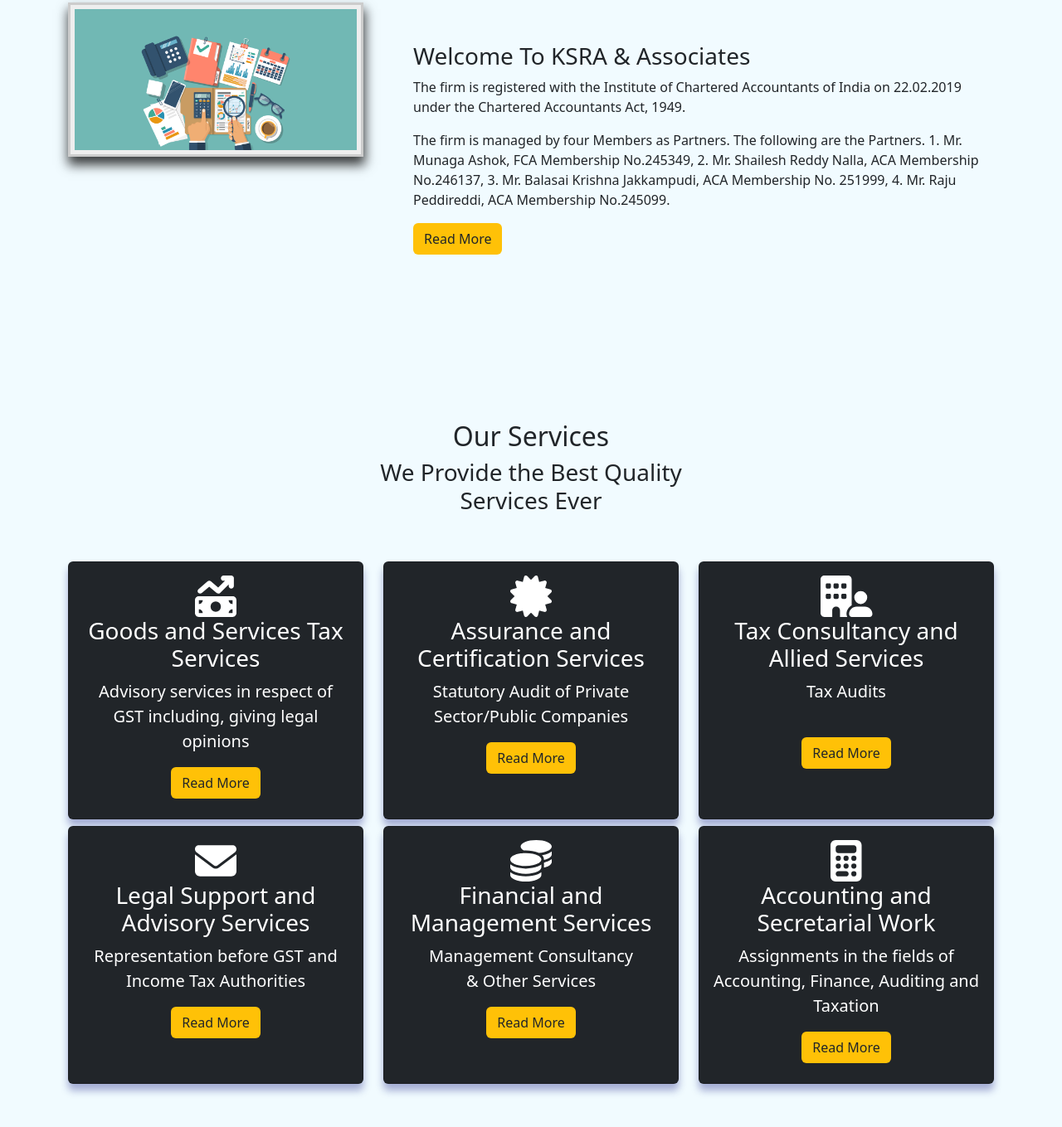
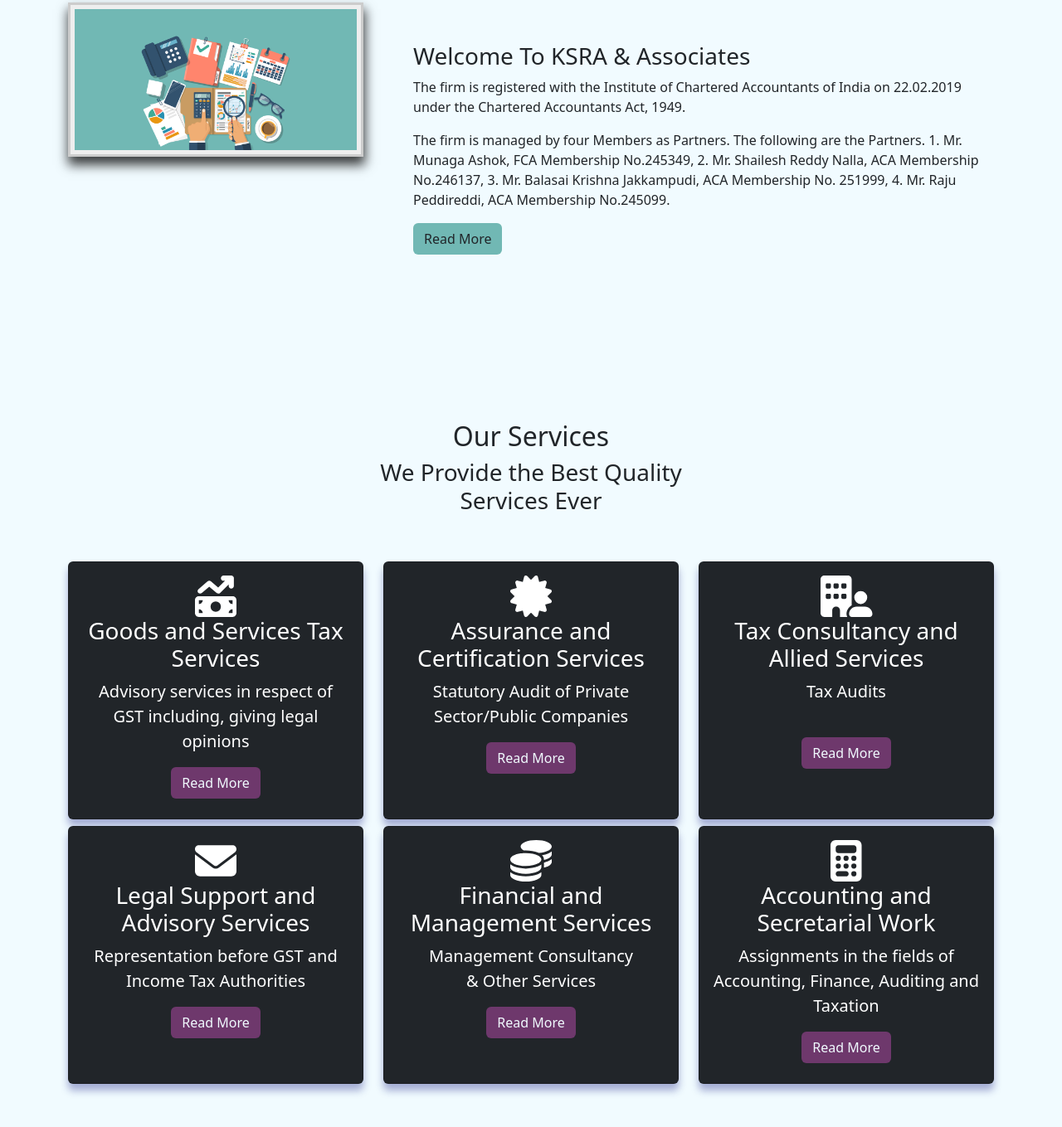
Before and after one commit to bharghavj6/KSRA, a plain HTML site: page index.html in a window 1280 px wide. Shown: the part 674-2033 px from the top of the page at 83% size. Drawn offline with Linux system fonts and the light colour scheme.

Commit message:
button changes

```diff
--- a/css/style.css
+++ b/css/style.css
@@ -113,12 +113,13 @@
     --bs-modal-padding: 0.5rem!important;
 }
 .modal-header{
-    background: #7eb8c7;
+    background: #3c6b76;
+    color: #cdcbf2;
     border-bottom: none!important;
 }
 .modal-footer{
-    background: #4c5a63!important;
-    border-top: #4c5a63!important;
+    background: #3c6b76!important;
+    border-top: #3c6b76!important;
 }
 .modal-body{
     background: url(../img/b1.jpg);
@@ -224,6 +225,13 @@
     box-shadow: 0 5px 15px -5px rgba(0,0,0,0.1);
     opacity: 0.99;
 }
+button.bg-rms {
+    background: #6e386c!important;
+    color: #f1fbff!important;
+}
+button.bg-rma{
+    background: #71b8b4!important;
+    }
 
 /* #team .socials a, #team .socials a:before, #team .socials .fa {
     transition: all 0.35s;
@@ -242,6 +250,7 @@
 top: 90%;
 left: -110%;
 } */
+
 
 
 body::-webkit-scrollbar-track
--- a/index.html
+++ b/index.html
@@ -169,7 +169,7 @@
                           <p>The firm is registered with the Institute of Chartered Accountants of India on 22.02.2019 under the Chartered Accountants Act, 1949.</p>
                           <p>The firm is managed by four Members as Partners. The following are the Partners.
                             1. Mr. Munaga Ashok, FCA Membership No.245349, 2. Mr. Shailesh Reddy Nalla, ACA Membership No.246137, 3. Mr. Balasai Krishna Jakkampudi, ACA Membership No. 251999, 4. Mr. Raju Peddireddi, ACA Membership No.245099.</p>
-                          <button class="btn bg-warning text-dark" data-bs-toggle="modal" data-bs-target="#aboutm">Read More</button>
+                          <button class="btn bg-info bg-rma text-dark" data-bs-toggle="modal" data-bs-target="#aboutm">Read More</button>
                         </div>
                 </div>
             </div>
@@ -201,7 +201,7 @@
                               <i class="fa-solid fa-money-bill-trend-up"></i>
                                 <h3 class="card-title">Goods and Services Tax Services</h3>
                                 <p class="lead">Advisory services in respect of GST including, giving legal opinions</p>
-                                <button class="btn bg-warning text-dark" data-bs-toggle="modal" data-bs-target="#service1">Read More</button>
+                                <button class="btn bg-info bg-rms text-dark" data-bs-toggle="modal" data-bs-target="#service1">Read More</button>
                             </div>
                         </div>
                     </div>
@@ -212,7 +212,7 @@
                                 <i class="fa-solid fa-certificate"></i>
                                   <h3 class="card-title">Assurance and Certification Services</h3>
                                   <p class="lead">Statutory Audit of Private Sector/Public Companies</p>
-                                  <button class="btn bg-warning text-dark" data-bs-toggle="modal" data-bs-target="#service2">Read More</button>
+                                  <button class="btn bg-info bg-rms text-dark" data-bs-toggle="modal" data-bs-target="#service2">Read More</button>
                               </div>
                           </div>
                       </div>
@@ -223,7 +223,7 @@
                                 <i class="fa-solid fa-building-user"></i>
                                   <h3 class="card-title">Tax Consultancy and Allied Services</h3>
                                   <p class="lead pb-4">Tax Audits</p>
-                                  <button class="btn bg-warning text-dark" data-bs-toggle="modal" data-bs-target="#service3">Read More</button>
+                                  <button class="btn bg-info bg-rms text-dark" data-bs-toggle="modal" data-bs-target="#service3">Read More</button>
                               </div>
                           </div>
                       </div>
@@ -237,7 +237,7 @@
                               <i class="fa-solid fa-envelope"></i>
                                 <h3 class="card-title">Legal Support and Advisory Services</h3>
                                 <p class="lead">Representation before GST and Income Tax Authorities</p>
-                                <button class="btn bg-warning text-dark" data-bs-toggle="modal" data-bs-target="#service4">Read More</button>
+                                <button class="btn bg-info bg-rms text-dark" data-bs-toggle="modal" data-bs-target="#service4">Read More</button>
                               </div>
                         </div>
                     </div>
@@ -248,7 +248,7 @@
                                 <i class="fa-solid fa-coins"></i>
                                   <h3 class="card-title">Financial and Management Services</h3>
                                   <p class="lead">Management Consultancy <br/> & Other Services</p>
-                                  <button class="btn bg-warning text-dark" data-bs-toggle="modal" data-bs-target="#service5">Read More</button>
+                                  <button class="btn bg-info bg-rms text-dark" data-bs-toggle="modal" data-bs-target="#service5">Read More</button>
                                 </div>
                           </div>
                       </div>
@@ -259,7 +259,7 @@
                                 <i class="fa-solid fa-calculator"></i>
                                   <h3 class="card-title">Accounting and Secretarial Work</h3>
                                   <p class="lead">Assignments in the fields of Accounting, Finance, Auditing and Taxation</p>
-                                  <button class="btn bg-warning text-dark" data-bs-toggle="modal" data-bs-target="#service6">Read More</button>
+                                  <button class="btn bg-info bg-rms text-dark" data-bs-toggle="modal" data-bs-target="#service6">Read More</button>
                                 </div>
                           </div>
                       </div>
```
